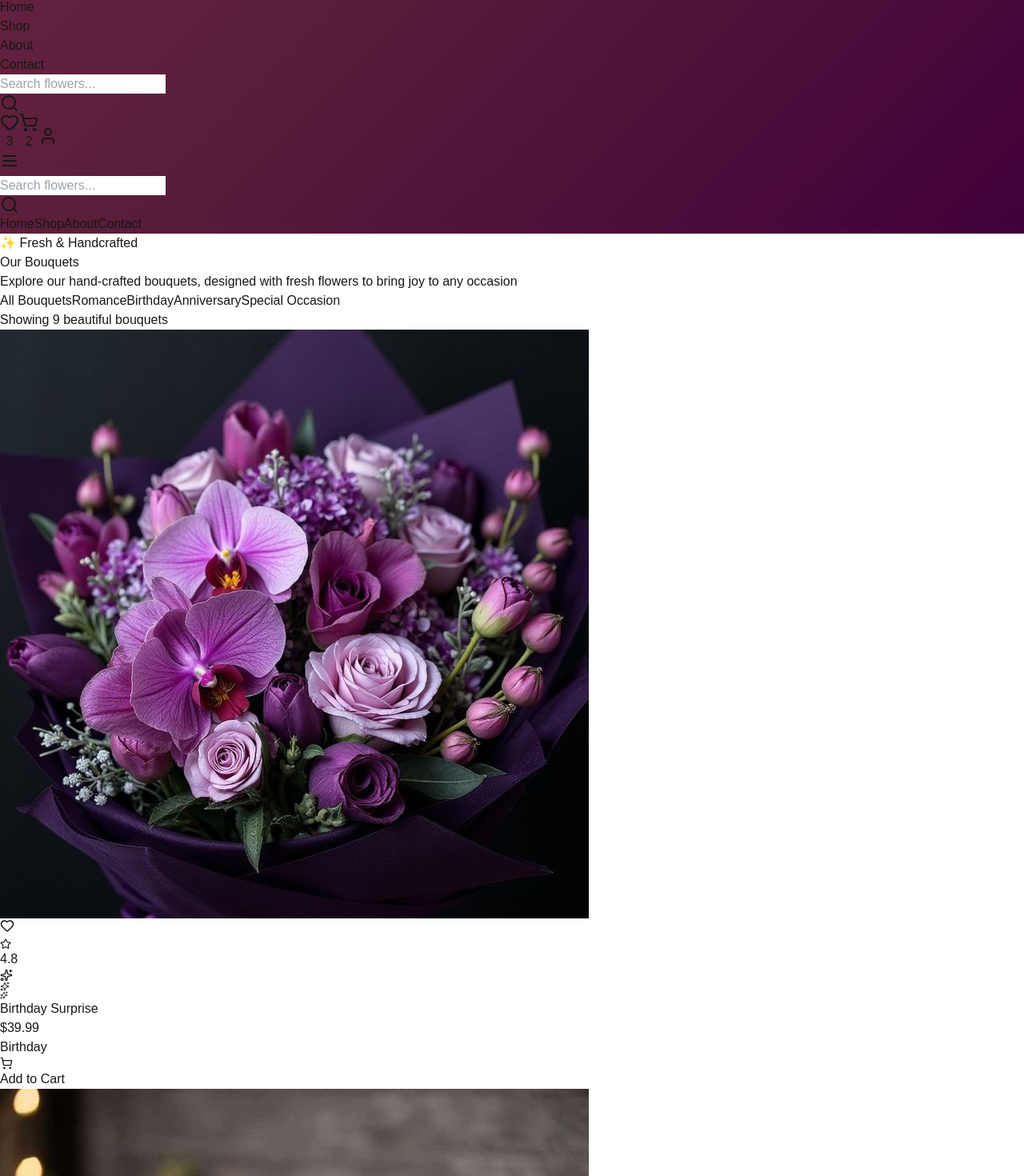
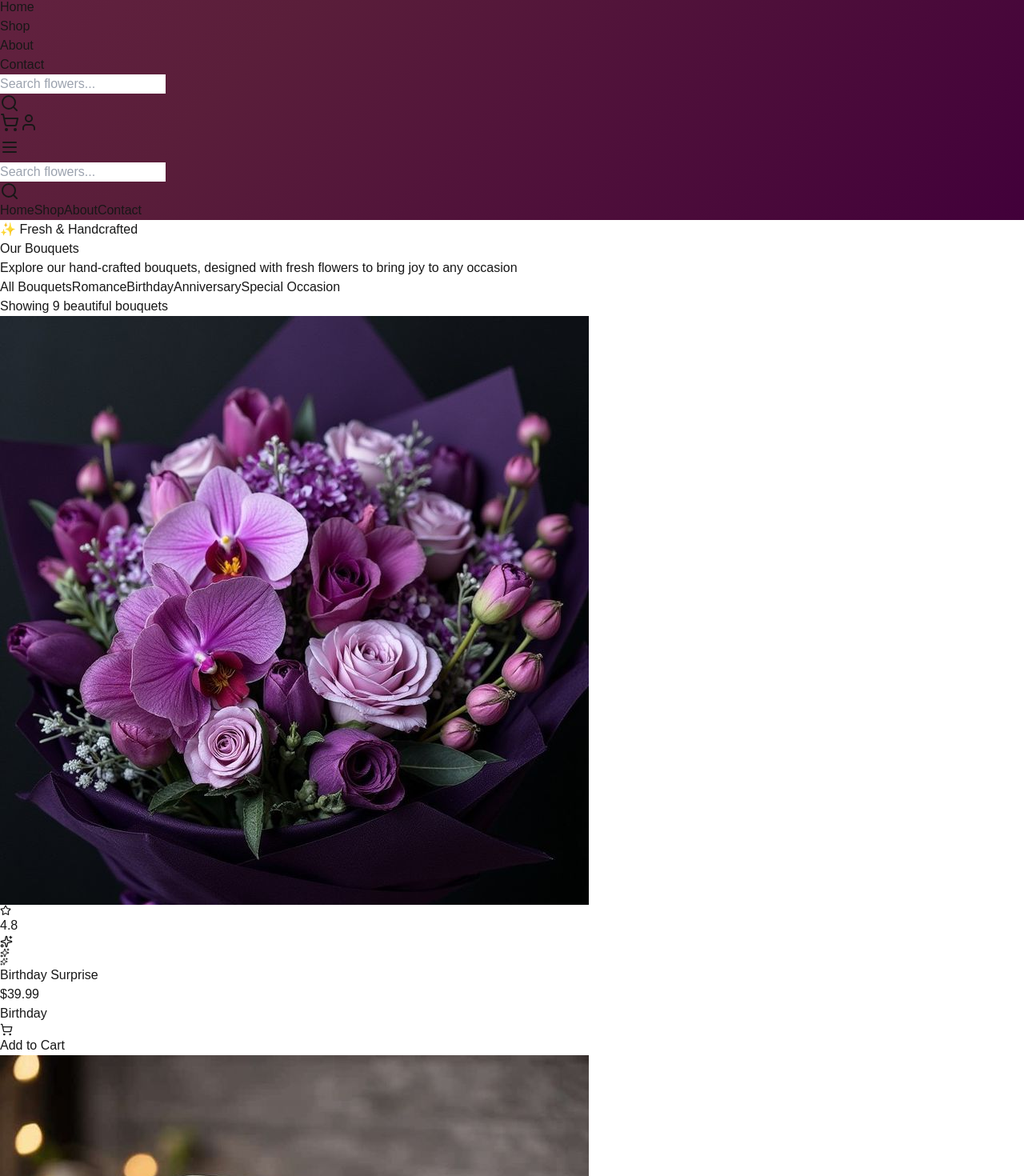
Before and after one commit to Daniru12/Flower-Shope, a Next.js app in the folder frontend/: page /Shops in a window 1280 px wide. Shown: the part 775-2245 px from the top of the page at 80% size. Built offline with nearby package versions, Linux system fonts and the light colour scheme.

Commit message:
Add cart

```diff
--- a/frontend/src/app/Shops/page.jsx
+++ b/frontend/src/app/Shops/page.jsx
@@ -1,7 +1,8 @@
 'use client';
 
-import { useState, useMemo } from 'react';
+import { useState, useMemo, useEffect } from 'react';
 import { Heart, ShoppingCart, Star, Sparkles } from 'lucide-react';
+import Header from '../components/Header';
 
 const bouquets = [
   { id: 1, name: "Birthday Surprise", price: "39.99", category: "Birthday", image: "/shop2.jpeg", rating: 4.8 },
@@ -15,10 +16,22 @@ const bouquets = [
   { id: 9, name: "Mixed Spring Flowers", price: "48.50", category: "Special Occasion", image: "https://images.pexels.com/photos/1408221/pexels-photo-1408221.jpeg?auto=compress&cs=tinysrgb&w=400", rating: 4.4 }
 ];
 
-export default function BouquetWebsite() {
+export default function BouquetPage() {
   const [activeFilter, setActiveFilter] = useState('All Bouquets');
-  const [favorites, setFavorites] = useState(new Set());
-  const [addedToCart, setAddedToCart] = useState(new Set());
+  const [favorites, setFavorites] = useState(() => {
+    if (typeof window !== 'undefined') {
+      const saved = localStorage.getItem('favorites');
+      return saved ? new Set(JSON.parse(saved)) : new Set();
+    }
+    return new Set();
+  });
+  const [cartItems, setCartItems] = useState(new Set());
+
+  useEffect(() => {
+    if (typeof window !== 'undefined') {
+      localStorage.setItem('favorites', JSON.stringify([...favorites]));
+    }
+  }, [favorites]);
 
   const filters = ['All Bouquets', 'Romance', 'Birthday', 'Anniversary', 'Special Occasion'];
 
@@ -37,20 +50,23 @@ export default function BouquetWebsite() {
   };
 
   const addToCart = (bouquet) => {
-    console.log('Added to cart:', bouquet.name);
-    setAddedToCart(prev => new Set([...prev, bouquet.id]));
-    // Reset the animation state after 2 seconds
-    setTimeout(() => {
-      setAddedToCart(prev => {
-        const newSet = new Set(prev);
-        newSet.delete(bouquet.id);
-        return newSet;
-      });
-    }, 2000);
+    setCartItems(prev => new Set([...prev, bouquet.id]));
   };
 
   const BouquetCard = ({ bouquet, isFavorite, onToggleFavorite, onAddToCart }) => {
-    const isAddedToCart = addedToCart.has(bouquet.id);
+    const handleFavoriteClick = (e) => {
+      e.preventDefault();
+      e.stopPropagation();
+      onToggleFavorite(bouquet.id);
+    };
+
+    const handleAddToCart = (e) => {
+      e.preventDefault();
+      e.stopPropagation();
+      onAddToCart(bouquet);
+    };
+
+    const isAddedToCart = cartItems.has(bouquet.id);
 
     return (
       <div className="overflow-hidden transition-all duration-500 transform border shadow-lg group bg-white/80 backdrop-blur-sm rounded-2xl hover:shadow-2xl hover:shadow-pink-200/50 hover:-translate-y-2 hover:scale-105 border-white/50">
@@ -60,31 +76,15 @@ export default function BouquetWebsite() {
             alt={bouquet.name}
             className="object-cover w-full h-64 transition-transform duration-700 group-hover:scale-110"
           />
-          {/* Gradient overlay */}
           <div className="absolute inset-0 transition-opacity duration-300 opacity-0 bg-gradient-to-t from-black/30 via-transparent to-transparent group-hover:opacity-100"></div>
 
-          {/* Heart button with enhanced styling */}
-          <button
-            onClick={onToggleFavorite}
-            className="absolute flex items-center justify-center w-10 h-10 transition-all duration-300 border rounded-full shadow-lg top-4 right-4 bg-white/90 backdrop-blur-sm hover:shadow-xl hover:scale-110 border-white/50"
-          >
-            <Heart
-              size={18}
-              className={`transition-all duration-300 ${
-                isFavorite
-                  ? 'fill-pink-500 text-pink-500 scale-110'
-                  : 'text-gray-400 hover:text-pink-500 hover:scale-110'
-              }`}
-            />
-          </button>
 
-          {/* Rating badge */}
+
           <div className="absolute flex items-center gap-1 px-3 py-1 border rounded-full shadow-lg top-4 left-4 bg-white/90 backdrop-blur-sm border-white/50">
             <Star size={14} className="text-yellow-400 fill-yellow-400" />
             <span className="text-sm font-semibold text-gray-700">{bouquet.rating}</span>
           </div>
 
-          {/* Sparkle effect on hover */}
           <div className="absolute inset-0 transition-opacity duration-500 opacity-0 group-hover:opacity-100">
             <Sparkles className="absolute top-6 left-6 text-white/60 animate-pulse" size={16} />
             <Sparkles className="absolute delay-300 bottom-8 right-8 text-white/60 animate-pulse" size={12} />
@@ -93,7 +93,6 @@ export default function BouquetWebsite() {
         </div>
 
         <div className="relative p-6">
-          {/* Content */}
           <div className="mb-4">
             <h3 className="mb-2 text-lg font-bold text-gray-800 transition-colors duration-300 group-hover:text-pink-600">
               {bouquet.name}
@@ -106,9 +105,8 @@ export default function BouquetWebsite() {
             </div>
           </div>
 
-          {/* Enhanced Add to Cart Button */}
           <button
-            onClick={onAddToCart}
+            onClick={handleAddToCart}
             className={`w-full py-3 px-4 rounded-xl text-sm font-semibold transition-all duration-300 flex items-center justify-center gap-2 relative overflow-hidden ${
               isAddedToCart
                 ? 'bg-green-500 text-white shadow-lg shadow-green-200'
@@ -128,12 +126,9 @@ export default function BouquetWebsite() {
                 Add to Cart
               </>
             )}
-
-            {/* Ripple effect */}
             <div className="absolute inset-0 transition-transform duration-500 scale-0 opacity-0 bg-white/20 rounded-xl group-hover:scale-100 group-hover:opacity-100"></div>
           </button>
 
-          {/* Decorative bottom accent */}
           <div className="absolute bottom-0 left-0 right-0 h-1 transition-opacity duration-500 opacity-0 bg-gradient-to-r from-transparent via-pink-300 to-transparent group-hover:opacity-100"></div>
         </div>
       </div>
@@ -142,13 +137,13 @@ export default function BouquetWebsite() {
 
   return (
     <div className="relative min-h-screen overflow-hidden bg-gradient-to-br from-pink-50 via-rose-50 to-purple-50">
-      {/* Background decorative elements */}
       <div className="absolute w-32 h-32 rounded-full top-20 left-10 bg-pink-200/20 blur-xl animate-pulse"></div>
       <div className="absolute w-40 h-40 delay-1000 rounded-full bottom-32 right-20 bg-purple-200/20 blur-xl animate-pulse"></div>
       <div className="absolute w-24 h-24 delay-500 rounded-full top-1/3 right-1/4 bg-rose-300/30 blur-lg animate-bounce"></div>
 
-      <div className="relative max-w-[100rem] mx-auto px-4 sm:px-6 py-12">
-        {/* Enhanced Header */}
+
+
+      <div className="relative max-w-[100rem] mx-auto px-4 sm:px-6 py-12 mt-24">
         <div className="mb-16 text-center">
           <div className="inline-block mb-4">
             <span className="px-6 py-3 text-lg font-semibold text-pink-600 border border-pink-100 rounded-full shadow-lg bg-white/80 backdrop-blur-sm">
@@ -168,7 +163,6 @@ export default function BouquetWebsite() {
           </p>
         </div>
 
-        {/* Enhanced Filters */}
         <div className="flex flex-wrap justify-center gap-3 mb-12">
           {filters.map((filter) => (
             <button
@@ -188,27 +182,24 @@ export default function BouquetWebsite() {
           ))}
         </div>
 
-        {/* Results count */}
         <div className="mb-8 text-center">
           <p className="inline-block px-4 py-2 text-gray-600 border rounded-full bg-white/60 backdrop-blur-sm border-white/30">
             Showing {filteredBouquets.length} beautiful bouquet{filteredBouquets.length !== 1 ? 's' : ''}
           </p>
         </div>
 
-        {/* Enhanced Bouquet Grid */}
         <div className="grid grid-cols-1 gap-8 sm:grid-cols-2 lg:grid-cols-3 xl:grid-cols-4">
           {filteredBouquets.map((bouquet) => (
             <BouquetCard
               key={bouquet.id}
               bouquet={bouquet}
               isFavorite={favorites.has(bouquet.id)}
-              onToggleFavorite={() => toggleFavorite(bouquet.id)}
-              onAddToCart={() => addToCart(bouquet)}
+              onToggleFavorite={toggleFavorite}
+              onAddToCart={addToCart}
             />
           ))}
         </div>
 
-        {/* Decorative bottom section */}
         <div className="mt-20 text-center">
           <div className="inline-flex items-center gap-4 px-8 py-4 border rounded-full shadow-lg bg-white/60 backdrop-blur-sm border-white/30">
             <div className="flex -space-x-2">
--- a/frontend/src/app/components/Header.jsx
+++ b/frontend/src/app/components/Header.jsx
@@ -1,9 +1,9 @@
-"use client";
+'use client';
 
-import { useState } from "react";
-import { Search, ShoppingCart, User, Menu, X, Heart } from "lucide-react";
+import { useState } from 'react';
+import { Search, ShoppingCart, User, Menu, X, Heart } from 'lucide-react';
 
-export default function Header() {
+export default function Header({ favoritesCount = 0, cartItemsCount = 0 }) {
   const [isSearchFocused, setIsSearchFocused] = useState(false);
   const [isMobileMenuOpen, setIsMobileMenuOpen] = useState(false);
   const [searchValue, setSearchValue] = useState("");
@@ -11,12 +11,12 @@ export default function Header() {
   const navItems = [
     { name: "Home", href: "/" },
     { name: "Shop", href: "/Shops" },
-    { name: "About", href: "/About" },
+    { name: "About", href: "/about" },
     { name: "Contact", href: "/contact" }
   ];
 
   return (
-    <header className="relative overflow-hidden text-white shadow-2xl" style={{background: 'linear-gradient(135deg, #722849 0%, #5a1e3a 50%, #42003A 100%)'}}>
+    <header className="fixed z-50 w-full text-white shadow-2xl" style={{background: 'linear-gradient(135deg, #722849 0%, #5a1e3a 50%, #42003A 100%)'}}>
       {/* Background decorative elements */}
       <div className="absolute inset-0 opacity-10">
         <div className="absolute w-12 h-12 bg-white rounded-full top-2 left-20 animate-pulse"></div>
@@ -88,14 +88,15 @@ export default function Header() {
 
           {/* Action Buttons */}
           <div className="flex items-center space-x-3">
-            <button className="relative p-3 transition-all duration-300 rounded-full bg-white/20 hover:bg-white/30 hover:scale-110 group">
-              <Heart className="w-5 h-5 transition-colors duration-300 group-hover:text-pink-300" />
-              <span className="absolute flex items-center justify-center w-5 h-5 text-xs text-white bg-pink-500 rounded-full -top-2 -right-2">3</span>
-            </button>
+
 
             <button className="relative p-3 transition-all duration-300 rounded-full bg-white/20 hover:bg-white/30 hover:scale-110 group">
               <ShoppingCart className="w-5 h-5 transition-colors duration-300 group-hover:text-pink-300" />
-              <span className="absolute flex items-center justify-center w-5 h-5 text-xs text-white bg-pink-500 rounded-full -top-2 -right-2">2</span>
+              {cartItemsCount > 0 && (
+                <span className="absolute flex items-center justify-center w-5 h-5 text-xs text-white bg-pink-500 rounded-full -top-2 -right-2">
+                  {cartItemsCount}
+                </span>
+              )}
             </button>
 
             <button className="p-3 transition-all duration-300 rounded-full bg-white/20 hover:bg-white/30 hover:scale-110 group">
```
Also changed, not shown: frontend/src/app/components/CartContext.jsx (added, +46 -0 lines).
